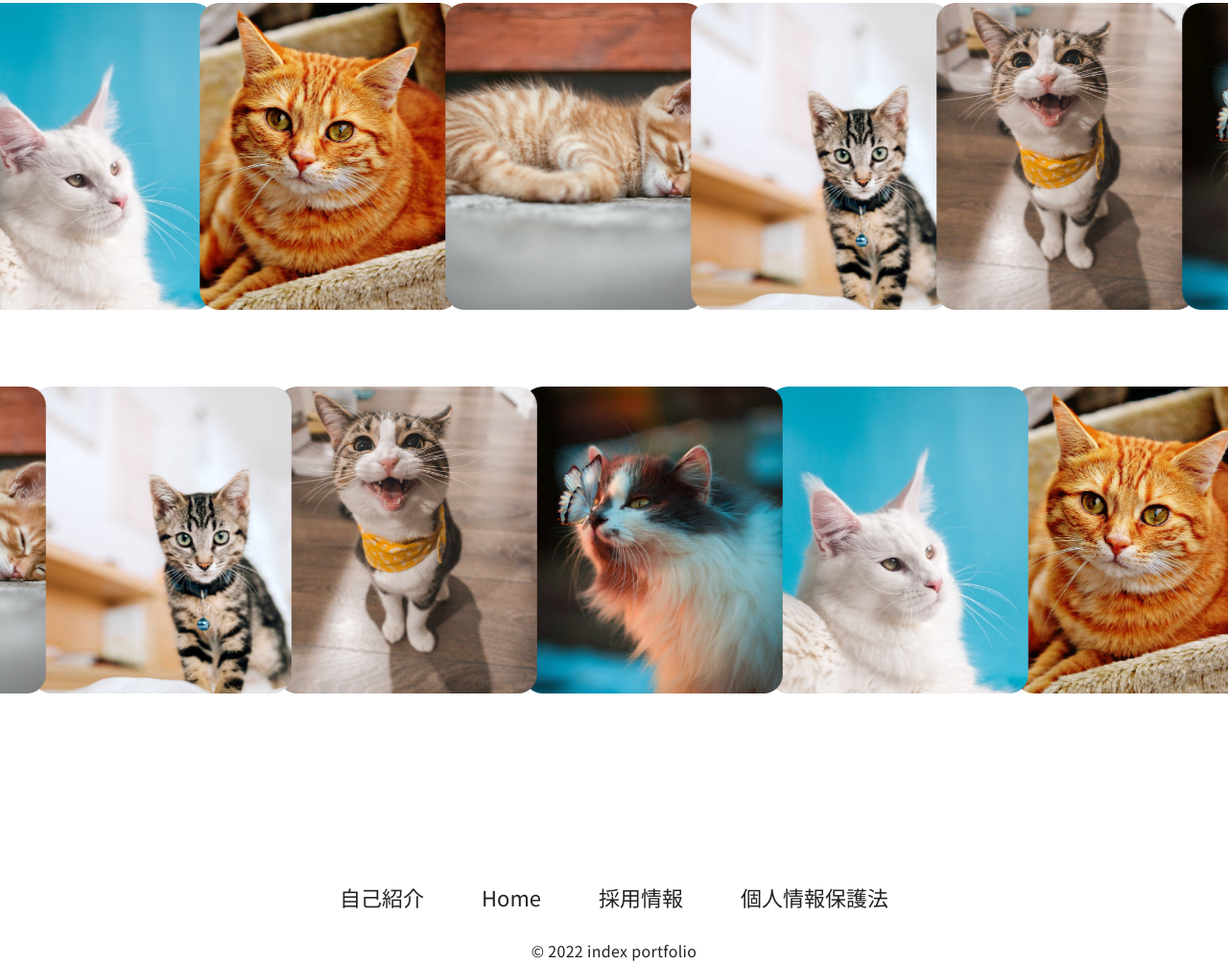
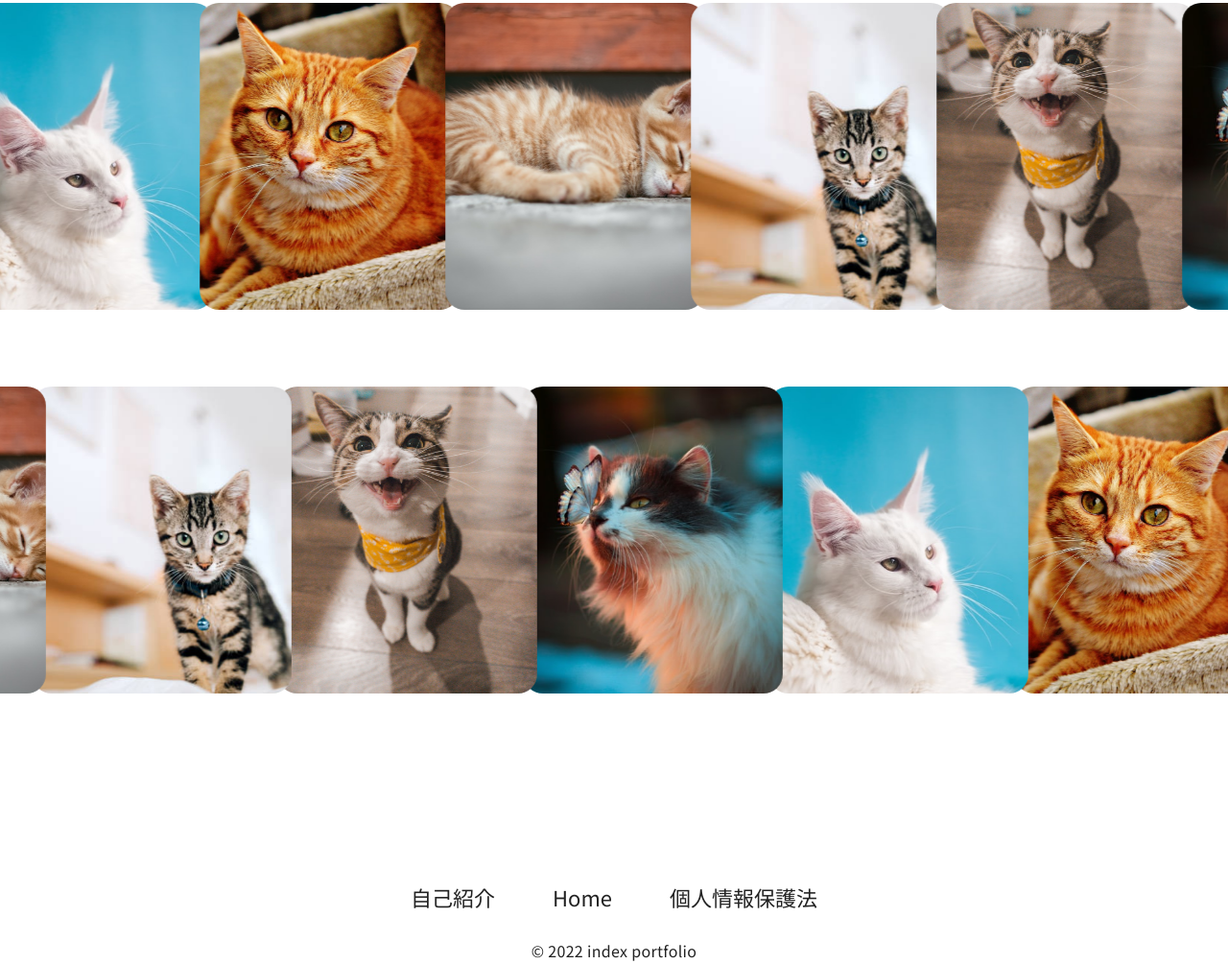
Before and after one commit to index33/dreamgale4, a plain HTML site: page top.html in a window 1280 px wide. Shown: the part 3847-4852 px from the top of the page at 96% size. Drawn offline with nearby package versions, Linux system fonts and the light colour scheme.

Commit message:
Update top.html

```diff
--- a/top.html
+++ b/top.html
@@ -138,7 +138,6 @@
             <ul>
                 <li><a href="pages/aboutme.html">自己紹介</a></li>
                 <li><a href="#">Home</a></li>
-                <li><a href="pages/saiyou.html">採用情報</a></li>
                 <li><a href="pages/kozin.html">個人情報保護法</a></li>
             </ul>
             <p>&copy; 2022 index portfolio</p>
```
